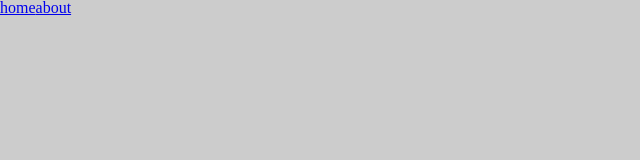
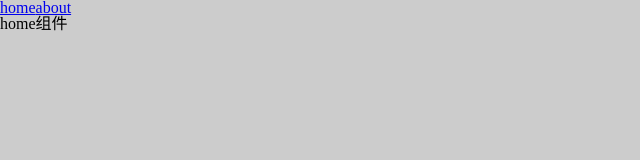
Before and after one commit to thesecretofwind/management-system, a React (Vite) app: page /user in a window 1280 px wide. Before the commit this address had no page. Shown: the top 160 px of the page, without its empty margins (0-640 px from the left). Built offline with nearby package versions, Linux system fonts and the light colour scheme.

Commit message:
feat(project)：新增路由懒加载

```diff
--- a/src/App.tsx
+++ b/src/App.tsx
@@ -6,6 +6,7 @@
 // import {RightCircleFilled} from '@ant-design/icons'
 import {  Link, useRoutes } from "react-router-dom"
 import routes from "./router"
+import { Suspense } from "react";
 function App() {
   // const [count, setCount] = useState(0)
   const outlet = useRoutes(routes);
@@ -20,7 +21,9 @@ function App() {
      <Link  to="/about">about</Link>
      {/* 路由组件渲染位置 (这里是原始用来渲染路由的方式)*/}
      {/* <Outlet></Outlet> */}
-     {outlet}
+     <Suspense fallback={<div>loading...</div>}>
+      {outlet}
+     </Suspense>
     </>
   )
 }
--- a/src/router/index.tsx
+++ b/src/router/index.tsx
@@ -1,6 +1,11 @@
-import About from "@/views/About";
+// import About from "@/views/About";
 import Home from "@/views/Home";
+// import User from "@/views/User";
+import { lazy } from "react";
 import { Navigate } from "react-router-dom";
+
+const About = lazy(() => import('@/views/About'));
+const User = lazy(() => import('@/views/User'))
 
 interface RouteType {
   path: string;
@@ -18,7 +23,18 @@ const routes:RouteType[] = [
   },
   {
     path:'/about',
-    element: <About />
+    // 使用路由懒加载必须在组件前添加Supsense标签，fallback表示加载该组件时的显示(注，也可以在App.tsx中使用useRoot接替的outlet，用Supense标签包裹)
+    element:  <About />
+      // <Suspense fallback={<div>loading...</div>}>
+      //   <About />
+      // </Suspense>
+  },
+  {
+    path: '/user',
+    element:  <User />
+    // <Suspense fallback={<div>loading...</div>}>
+    //   <User />
+    // </Suspense>
   }
 ];
 
--- /dev/null
+++ b/src/views/User.tsx
@@ -0,0 +1,7 @@
+const User = () => (
+  <div className="user">
+    home组件
+  </div>
+)
+
+export default User
```
